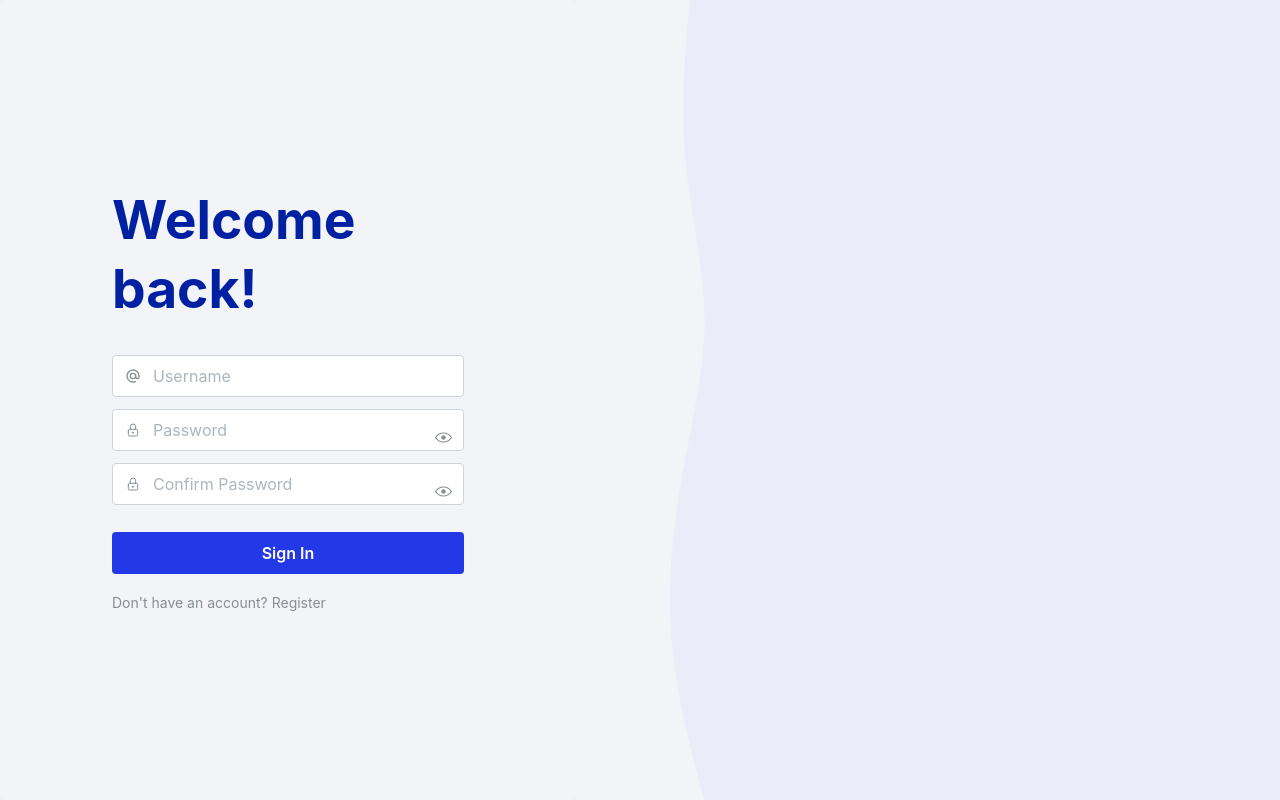
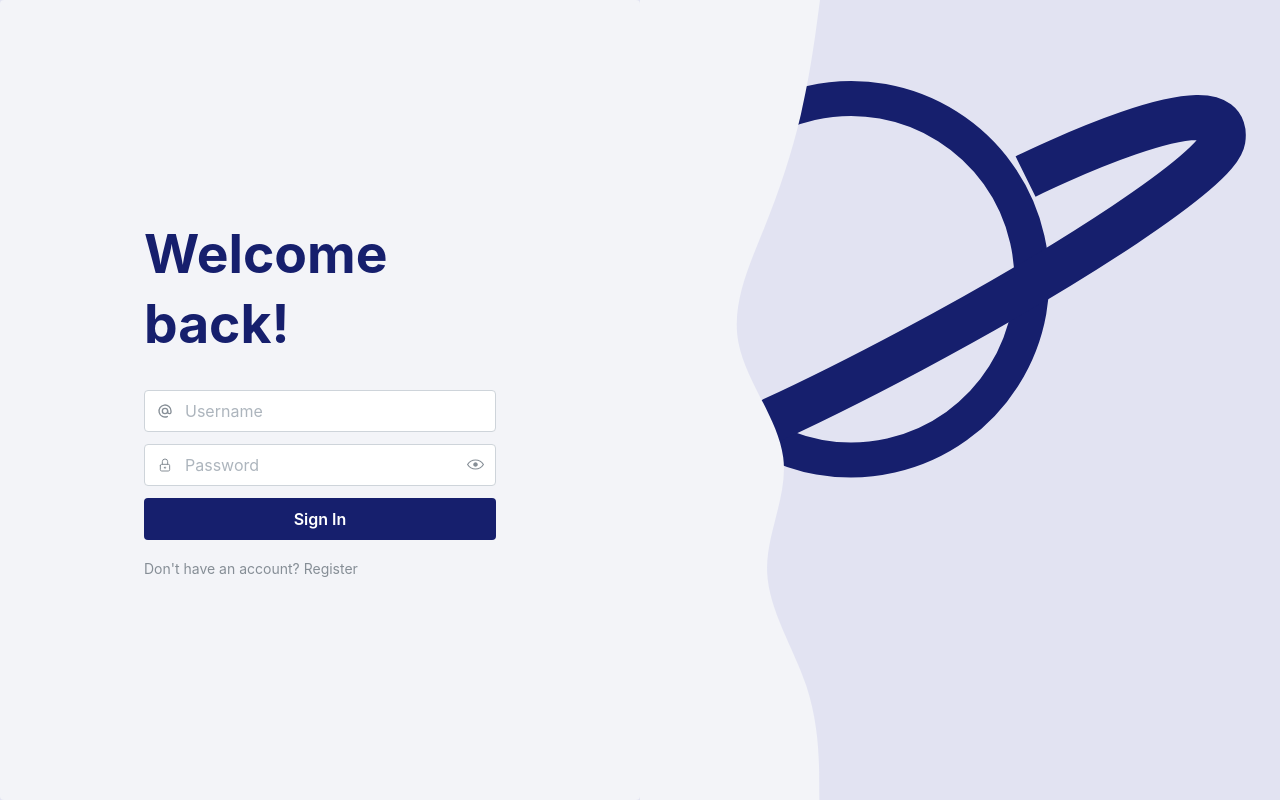
Before and after one commit to kaylaatsila/tutoring, a React (Vite) app: page / in a window 1280 px wide. Built offline with nearby package versions, Linux system fonts and the light colour scheme.

Commit message:
feat: updated login UI, simple route

```diff
--- a/src/App.jsx
+++ b/src/App.jsx
@@ -1,34 +1,51 @@
 import '@mantine/core/styles.css';
 
 import { createTheme, MantineProvider } from '@mantine/core';
+import { createBrowserRouter, RouterProvider } from "react-router-dom";
+
 import * as screens from './features';
+
+const router = createBrowserRouter([
+  {
+    path: "/",
+    element: <screens.LoginScreen />,
+  },
+  {
+    path: "login",
+    element: <screens.LoginScreen />,
+  },
+  {
+    path: "register",
+    element: <screens.RegisterScreen />,
+  },
+]);
 
 const theme = createTheme({
   colors: {
     'blue': [
       '#F3F4F8',
-      '#EBECF7',
-      '#a5aff5',
-      '#7582ef',
-      '#4b5ce9',
-      '#3244e6',
-      '#2338e6',
-      '#162bcd',
-      '#0e26b8',
-      '#0020a2'
+      '#E2E3F2',
+      '#8892E7',
+      '#5663DC',
+      '#2A3ACB',
+      '#1F2B98',
+      '#161f6d',
+      '#151D66',
+      '#111855',
+      '#0E1344'
     ],
 
     'light-blue': [
-      "#e1f9ff",
-      "#ccedff",
-      "#9ad7ff",
-      "#64c1ff",
-      "#3baefe",
-      "#20a2fe",
-      "#099cff",
-      "#0088e4",
-      "#0078cd",
-      "#0069b6"
+      "#EBFAFF",
+      "#ADECFF",
+      "#70DEFF",
+      "#33CFFF",
+      "#1FCBFF",
+      "#00BCF5",
+      "#0097C6",
+      "#008DB8",
+      "#007DA3",
+      "#006D8F"
     ]
   }
 })
@@ -36,7 +53,7 @@ const theme = createTheme({
 export default function App() {
   return (
     <MantineProvider theme={theme}>
-      <screens.LoginScreen />
+      <RouterProvider router={router} />
     </MantineProvider>
   )
 }
--- a/src/features/Login/screens/LoginScreen/LoginScreen.jsx
+++ b/src/features/Login/screens/LoginScreen/LoginScreen.jsx
@@ -1,11 +1,6 @@
-import {
-  TextInput, PasswordInput, Button,
-  Container, Paper, Title,
-  Stack, Anchor, Box,
-  rem
-} from "@mantine/core";
-
+import { TextInput, PasswordInput, Button, Container, Paper, Title, Stack, Anchor, Box, rem } from "@mantine/core";
 import { useDisclosure } from '@mantine/hooks';
+import { Form, Link } from "react-router-dom";
 import { IconAt, IconLock } from '@tabler/icons-react';
 
 export default function LoginScreen() {
@@ -14,36 +9,44 @@ export default function LoginScreen() {
   const iconLock = <IconLock style={{ width: rem(16), height: rem(16) }} stroke={1.5} />;
 
   return (
-    <Container fluid  display="flex" h="100vh" w="100vw" p="0" bg="var(--mantine-color-blue-1)">
-      <Paper display="flex" h="100vh" w="45vw" bg="var(--mantine-color-blue-0)">
+    <Container fluid display="flex" h="100vh" w="100vw" p="0" bg="var(--mantine-color-blue-1)">
+      <Box display="flex" pos="absolute" right="0" top="0" zIndex="-999">
+        <svg width="818" height="549" viewBox="0 0 818 549" fill="none" overflow="hidden" preserveAspectRatio="none"  xmlns="http://www.w3.org/2000/svg">
+          <path d="M565.286 239.324C587.358 336.656 526.347 433.451 429.015 455.523C331.683 477.595 234.887 416.584 212.816 319.252C190.744 221.919 251.755 125.124 349.087 103.052C446.419 80.9807 543.215 141.991 565.286 239.324Z"
+            stroke="#161F6D" strokeWidth="35" />
+          <path d="M202.879 348.915C142.899 372.368 30.6225 464.185 82.3621 487.564C165.967 525.341 751.417 199.69 760.932 139.721C771.422 73.5997 563.564 176.487 563.564 176.487"
+            stroke="#161F6D" strokeWidth="45" />
+        </svg>
+      </Box>
+
+      <Paper display="flex" pos="relative" h="100vh" w="50vw" bg="var(--mantine-color-blue-0)" zIndex="1">
         <Container w="30vw" my="auto">
-          <Title style={{fontSize: "40pt", color: "var(--mantine-color-blue-9)"}}>
+          <Title style={{ fontSize: "40pt", color: "var(--mantine-color-blue-6)" }}>
             Welcome back!
           </Title>
-          <form>
+          <Form >
             <Stack gap="sm" mt="xl" mb="md" align="flex-start" justify="center">
               <TextInput placeholder="Username" size="md" w="100%" leftSection={iconAt} />
               <PasswordInput placeholder="Password" size="md" w="100%" visible={visible} onVisibilityChange={toggle} leftSection={iconLock} />
-              <PasswordInput placeholder="Confirm Password" size="md" w="100%" visible={visible} onVisibilityChange={toggle} leftSection={iconLock} />
               <Button fullWidth size="md" variant="filled" >Sign In</Button>
             </Stack>
-            <Anchor component="button" type="button" c="dimmed" size="sm">
-              {"Don't have an account? Register"}
-            </Anchor>
-          </form>
+            <Link to={`register`} style={{ color: "var(--mantine-color-blue-0)" }}>
+              <Anchor component="button" type="button" c="dimmed" size="sm">
+                {"Don't have an account? Register"}
+              </Anchor>
+            </Link>
+          </Form>
         </Container>
       </Paper>
 
-      <Box display="flex">
-        <svg viewBox="0 0 900 600" width="400" height="100vh" overflow="hidden" preserveAspectRatio="none"
-          xmlns="http://www.w3.org/2000/svg"
-          version="1.1">
-          <path
-            d="M256 0L250.8 20C245.7 40 235.3 80 246.2 120C257 160 289 200 289.3 240C289.7 280 258.3 320 237.2 360C216 400 205 440 215.2 480C225.3 520 256.7 560 272.3 580L288 600L0 600L0 580C0 560 0 520 0 480C0 440 0 400 0 360C0 320 0 280 0 240C0 200 0 160 0 120C0 80 0 40 0 20L0 0Z"
+      <Box display="flex" pos="relative" zIndex="1">
+        <svg viewBox="0 0 900 600" width="600" height="100vh" overflow="hidden" preserveAspectRatio="none" xmlns="http://www.w3.org/2000/svg" version="1.1">
+          <path d="M270 0L266.2 14.3C262.3 28.7 254.7 57.3 241.3 85.8C228 114.3 209 142.7 186.2 171.2C163.3 199.7 136.7 228.3 147.7 257C158.7 285.7 207.3 314.3 214.8 343C222.3 371.7 188.7 400.3 190.7 428.8C192.7 457.3 230.3 485.7 249.3 514.2C268.3 542.7 268.7 571.3 268.8 585.7L269 600L0 600L0 585.7C0 571.3 0 542.7 0 514.2C0 485.7 0 457.3 0 428.8C0 400.3 0 371.7 0 343C0 314.3 0 285.7 0 257C0 228.3 0 199.7 0 171.2C0 142.7 0 114.3 0 85.8C0 57.3 0 28.7 0 14.3L0 0Z"
             fill="#F3F4F8">
           </path>
         </svg>
       </Box>
+
     </Container>
   );
 }
--- a/src/main.jsx
+++ b/src/main.jsx
@@ -1,7 +1,6 @@
 import { StrictMode } from 'react'
 import { createRoot } from 'react-dom/client'
 import App from './App.jsx'
-import './index.css'
 
 createRoot(document.getElementById('root')).render(
   <StrictMode>
```
